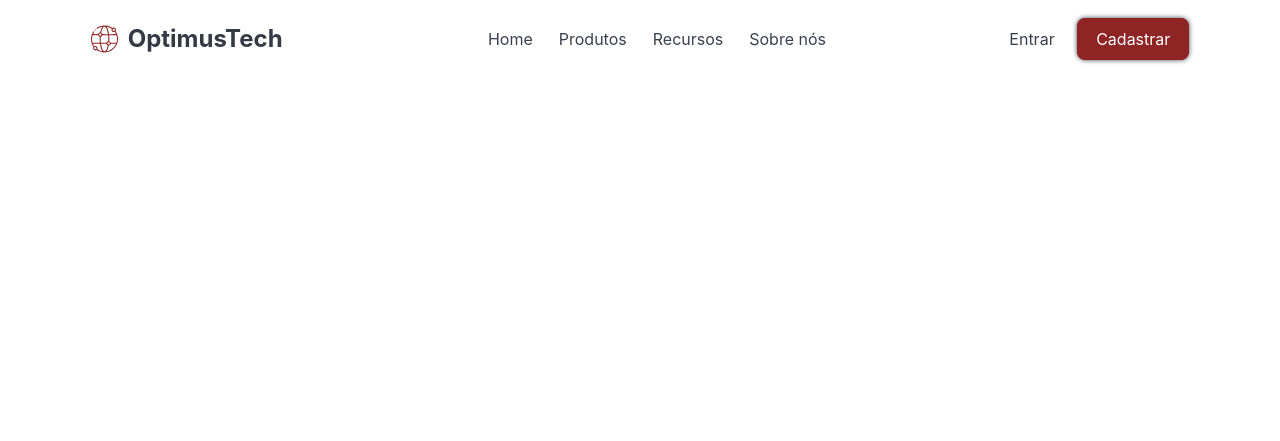
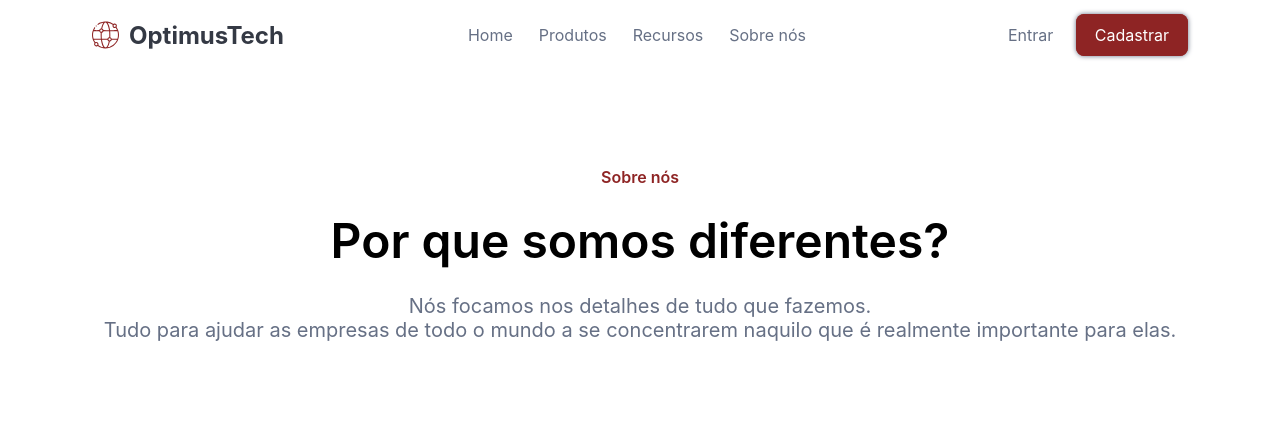
Before and after one commit to viniciusdamascenosouza/7daysOfCode-HTML-CSS-01, a plain HTML site: page index.html in a window 1280 px wide. Drawn offline with Linux system fonts and the light colour scheme.

Commit message:
primeira seção

```diff
--- a/index.html
+++ b/index.html
@@ -30,5 +30,14 @@
             <a href="#" class="botao__cadastrar botao">Cadastrar</a>
         </div>
     </header>
+    <main>
+        <section>
+            <div class="secao__sobre">
+                <p class="texto__um-sobre">Sobre nós</p>
+                <h3 class="texto__dois-sobre">Por que somos diferentes?</h3>
+                <p class="texto__tres-sobre">Nós focamos nos detalhes de tudo que fazemos.<br> Tudo para ajudar as empresas de todo o mundo a se concentrarem naquilo que é realmente importante para elas.</p>
+            </div>
+        </section>
+    </main>
 </body>
 </html>
--- a/style.css
+++ b/style.css
@@ -1,18 +1,25 @@
 :root {
-    --cor-primaria: #3A404E;
-    --cor-destaque: #8E2424;
-    --cor-branca: #FFFFFF;
+    --main-color: #8E2424;
+    --white-color: #FFFFFF;
+    --text-color: #667085;
     --fonte-padrao: 'Inter', sans-serif;
+}
+
+* {
+    margin: 0;
+    padding: 0;
 }
 
 body {
     font-family: var(--fonte-padrao);
 }
 
+/* CABECALHO */
 .cabecalho {
     display: flex;
     justify-content: space-around;
     align-items: center;
+    padding: 1.3em 0;
 }
 
 .cabecalho__logo {
@@ -23,7 +30,7 @@ body {
 
 .titulo__logo {
     font-size: 24px;
-    font-family: 'Inter' , sans-serif;
+    font-family: 'Inter', sans-serif;
     color: #343944;
     font-weight: 700;
 }
@@ -32,7 +39,7 @@ body {
     display: flex;
     column-gap: 26px;
     list-style: none;
-    color: var(--cor-primaria);
+    color: var(--text-color);
 }
 
 .item__lista {
@@ -51,13 +58,45 @@ body {
 }
 
 .botao__cadastrar {
-    border: solid 1px var(--cor-destaque);
+    border: solid 1px var(--main-color);
     border-radius: 8px;
-    background: var(--cor-destaque);
-    color: var(--cor-branca);
-    box-shadow: var(--cor-primaria) 0 0 5px;
+    background: var(--main-color);
+    color: var(--white-color);
+    box-shadow: var(--text-color) 0 0 5px;
 }
 
 .botao__entrar {
-    color: var(--cor-primaria);
+    color: var(--text-color);
 }
+
+
+/* MAIN */
+
+/* SOBRE NÓS */
+
+.secao__sobre {
+    display: flex;
+    flex-direction: column;
+    row-gap: 24px;
+    justify-content: center;
+    align-items: center;
+    text-align: center;
+    padding: 96px 0;
+
+}
+
+.texto__um-sobre {
+    color: var(--main-color);
+    font-size: 16px;
+    font-weight: 600;
+}
+
+.texto__dois-sobre {
+    font-weight: 600;
+    font-size: 48px;
+}
+
+.texto__tres-sobre {
+    font-size: 20px;
+    color: var(--text-color);
+}
```
